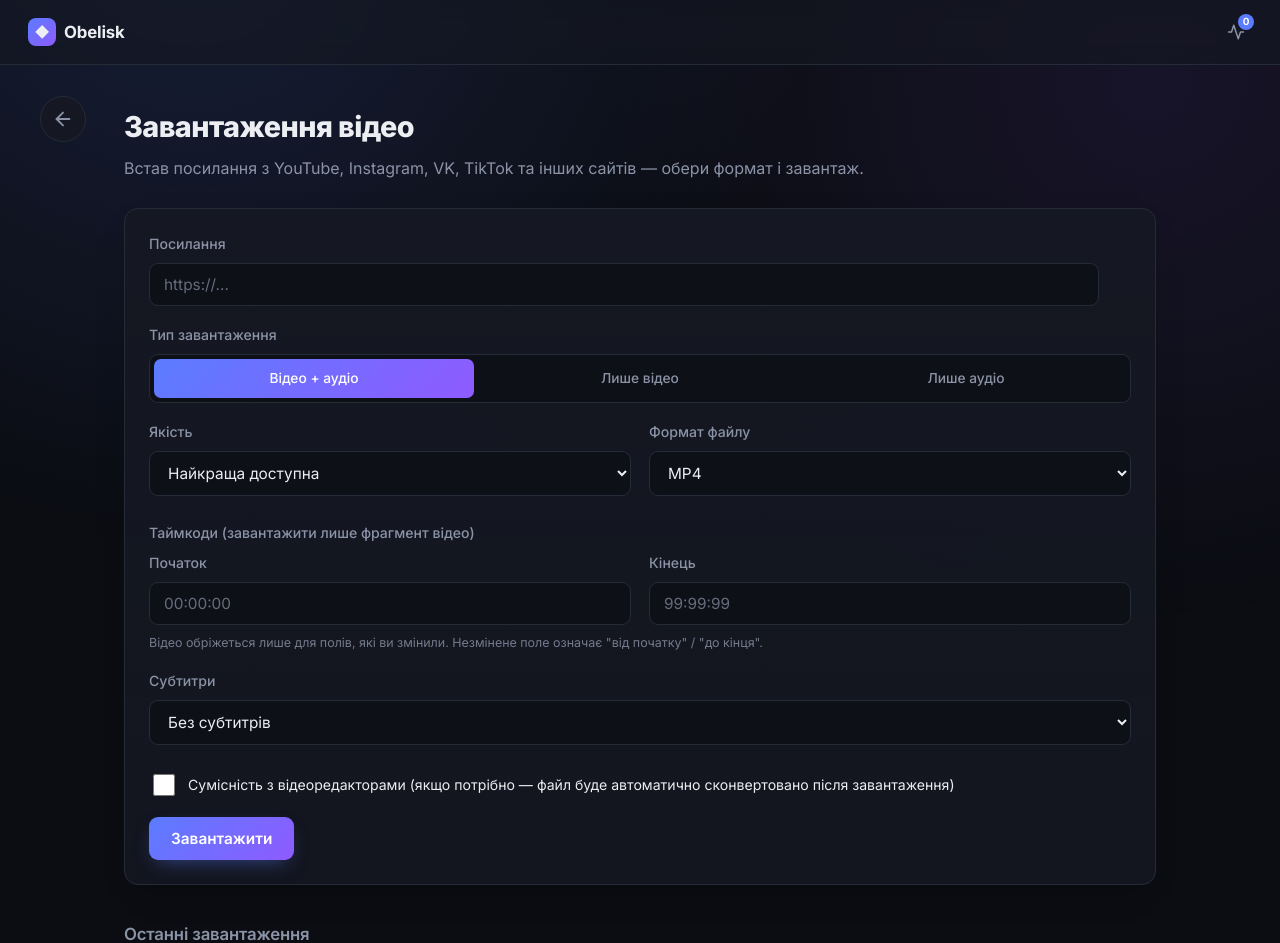
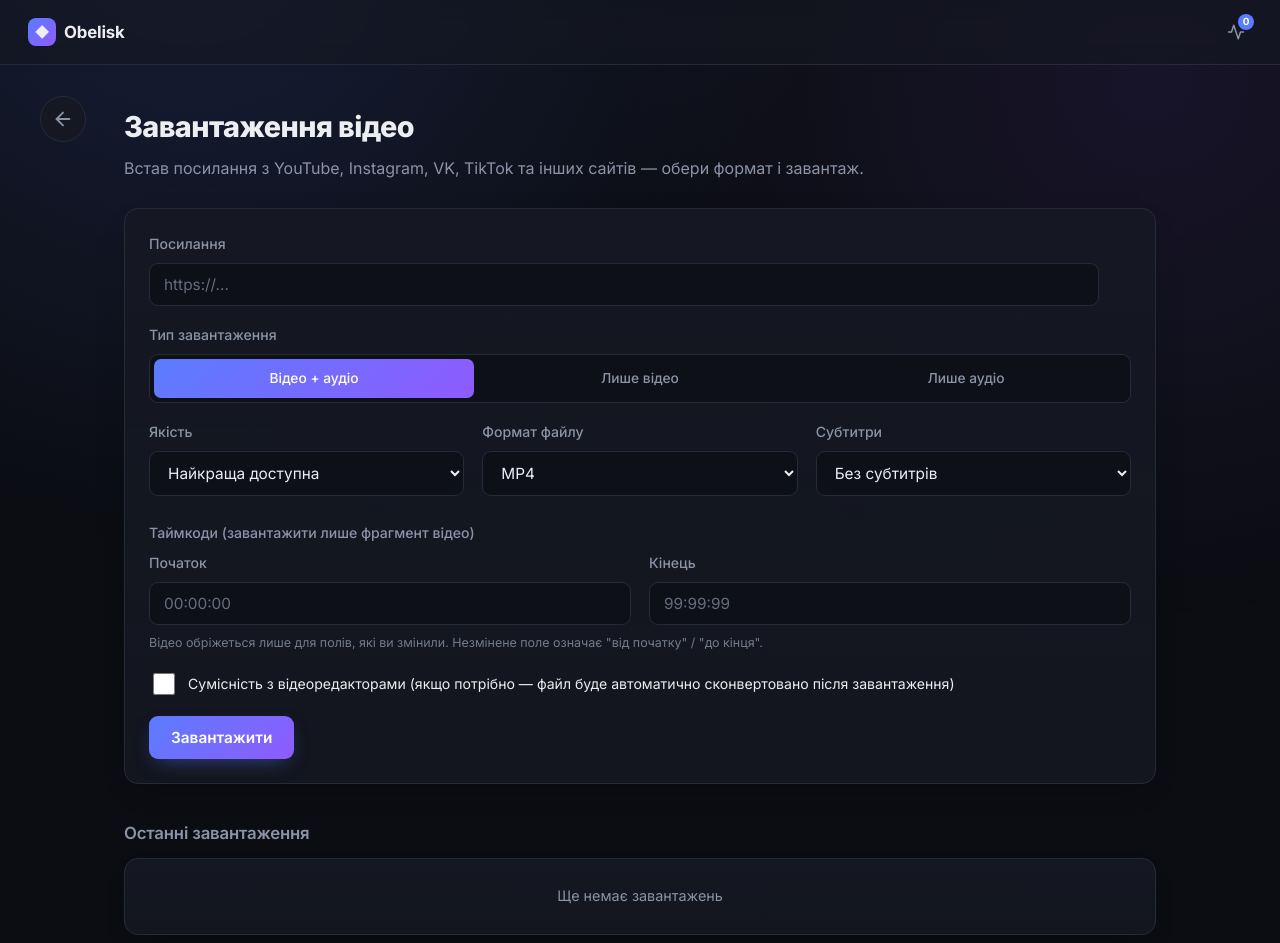
Before and after one commit to xbrfuj01/Obelisk, a FastAPI app: page /downloader in a window 1280 px wide. Shown: the top 943 px of the page. Run offline with FastAPI, Linux system fonts and the light colour scheme; data that the repository does not hold is empty; parts of the project's set-up code (start-up, migrations or seed data) failed here and were passed over; some libraries are stand-ins or nearby versions.

Commit message:
Move subtitles field onto the quality/format row
Субтитри now sits to the right of Якість and Формат файлу in the same
grid-3 row instead of its own full-width row below the clip timecodes.

Co-Authored-By: Claude Sonnet 5 <noreply@anthropic.com>

```diff
--- a/app/templates/downloader.html
+++ b/app/templates/downloader.html
@@ -26,7 +26,7 @@
     </div>
   </div>
 
-  <div class="grid-2">
+  <div class="grid-3">
     <div id="quality-wrap" class="field-group">
       <span class="field-label">Якість</span>
       <select name="quality" id="quality-select">
@@ -42,6 +42,14 @@
         <option value="webm">WebM</option>
         <option value="mkv">MKV</option>
       </select>
+    </div>
+
+    <div class="field-group" id="subtitles-wrap">
+      <span class="field-label">Субтитри</span>
+      <select name="subtitle_lang" id="subtitle-select">
+        <option value="">Без субтитрів</option>
+      </select>
+      <span class="hint" id="subtitle-hint"></span>
     </div>
   </div>
 
@@ -60,13 +68,6 @@
     <span class="hint" id="clip-hint">Відео обріжеться лише для полів, які ви змінили. Незмінене поле означає "від початку" / "до кінця".</span>
   </div>
 
-  <div class="field-group" id="subtitles-wrap">
-    <span class="field-label">Субтитри</span>
-    <select name="subtitle_lang" id="subtitle-select">
-      <option value="">Без субтитрів</option>
-    </select>
-    <span class="hint" id="subtitle-hint"></span>
-  </div>
   <label class="checkbox-row" id="premiere-compat-wrap"><input type="checkbox" name="premiere_compat" id="premiere-compat-input"> <span>Сумісність з відеоредакторами (якщо потрібно — файл буде автоматично сконвертовано після завантаження)</span></label>
 
   <button type="submit" class="btn-primary">Завантажити</button>
```
